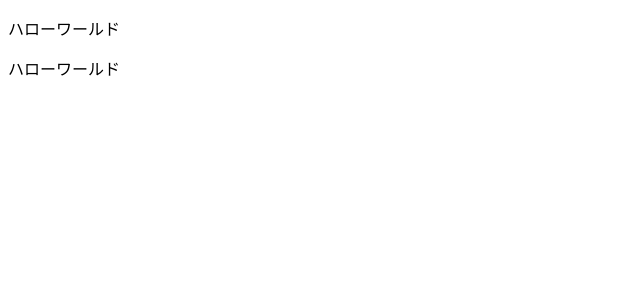
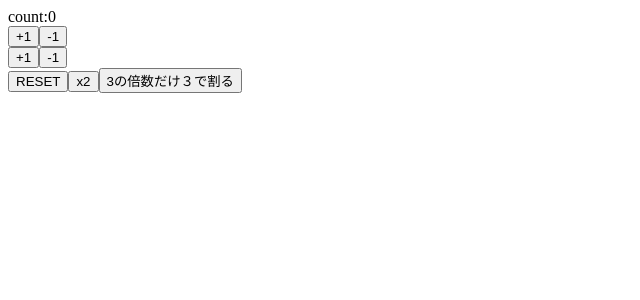
Before and after one commit to rhkt/react-hooks-101, a React (Create React App) app: page / in a window 1280 px wide. Shown: the top 300 px of the page, without its empty margins (0-640 px from the left). Built offline with nearby package versions, Linux system fonts and the light colour scheme.

Commit message:
my first React Hook with useState

```diff
--- a/src/App.js
+++ b/src/App.js
@@ -1,10 +1,40 @@
-import * as React from "react";
-
+import React, { useState } from "react";
 const App = () => {
+	const [count, setCount] = useState(0);
+	console.log(typeof setCount);
+	const increment = () => {
+		setCount(count + 1);
+	};
+	const decrement = () => {
+		setCount(count - 1);
+	};
+	const increment2 = () => setCount((previousCount) => previousCount + 1);
+	const decrement2 = () => setCount((previousCount) => previousCount - 1);
+	const reset = () => {
+		setCount(0);
+	};
+	const double = () => {
+		setCount((previousCount) => {
+			return previousCount * 2;
+		});
+	};
+	const divide3 = () => {
+		if (count % 3 === 0) {
+			setCount(count / 3);
+		}
+	};
 	return (
 		<>
-			<p>ハローワールド</p>
-			<p>ハローワールド</p>
+			<div>count:{count}</div>
+			<button onClick={increment}>+1</button>
+			<button onClick={decrement}>-1</button>
+			<div></div>
+			<button onClick={increment2}>+1</button>
+			<button onClick={decrement2}>-1</button>
+			<div></div>
+			<button onClick={reset}>RESET</button>
+			<button onClick={double}>x2</button>
+			<button onClick={divide3}>3の倍数だけ３で割る</button>
 		</>
 	);
 };
```
